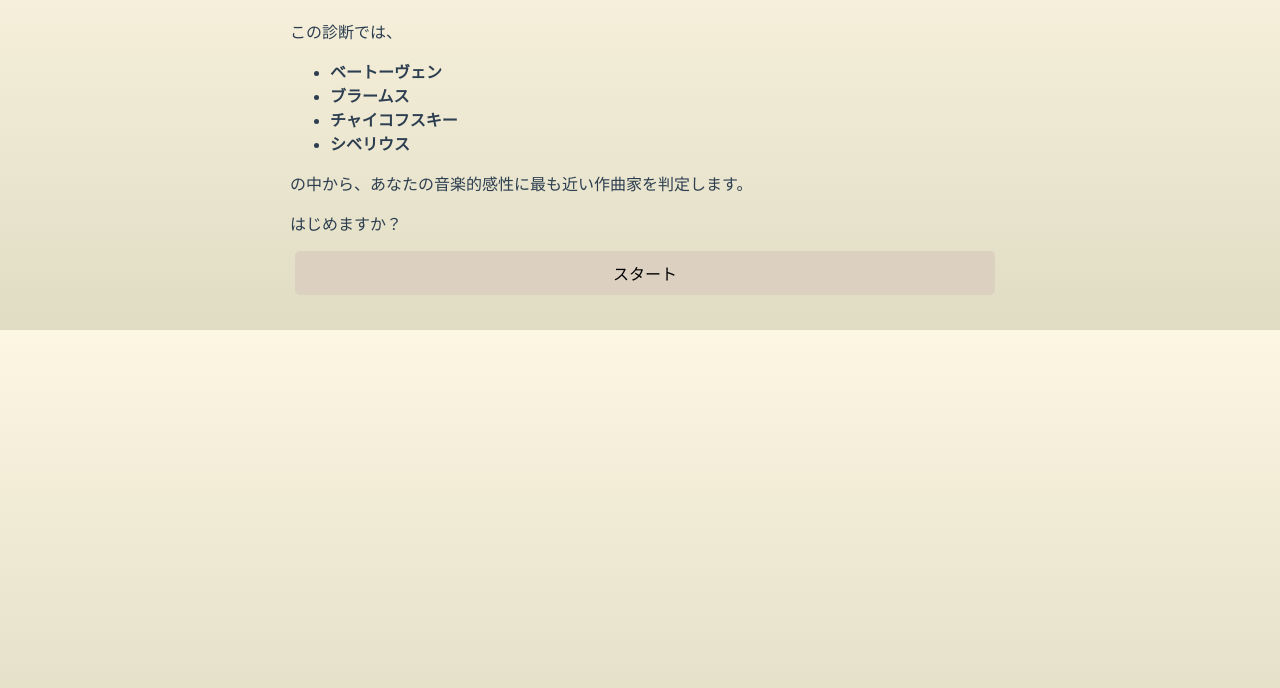
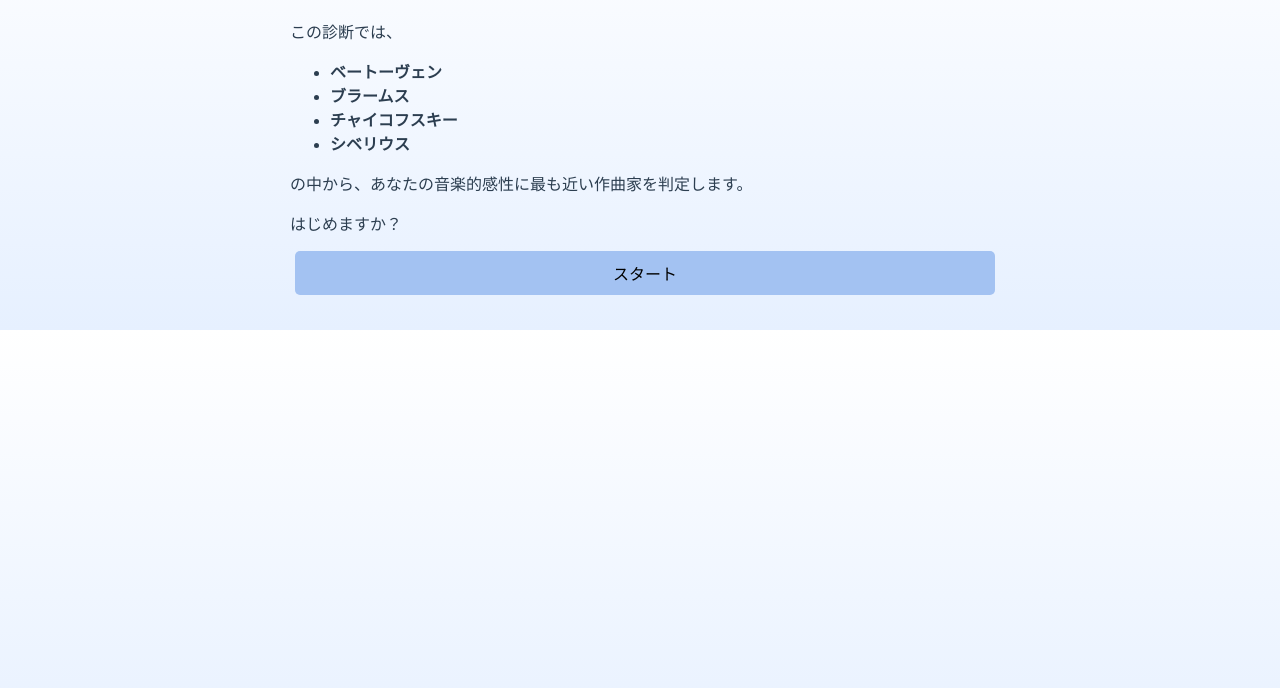
Before and after one commit to mmmusic-music/composer-matcher, a plain HTML site: page index.html in a window 1280 px wide. Shown: the part 112-800 px from the top of the page. Drawn offline with nearby package versions, Linux system fonts and the light colour scheme.

Commit message:
Update index.html

```diff
--- a/index.html
+++ b/index.html
@@ -8,7 +8,7 @@
   <style>
     body {
       font-family: "Yu Mincho", serif;
-      background: linear-gradient(to bottom, #fdf6e3, #e0dcc3);
+      background: linear-gradient(to bottom, #ffffff, #e6f0ff);
       padding: 30px;
       color: #2c3e50;
       max-width: 700px;
@@ -27,7 +27,7 @@
       padding: 10px 20px;
       font-size: 16px;
       border: none;
-      background-color: #dcd0c0;
+      background-color: #a3c2f2;
       cursor: pointer;
       border-radius: 5px;
       display: block;
@@ -35,7 +35,7 @@
       transition: transform 0.2s ease;
     }
     button:hover {
-      background-color: #c0b283;
+      background-color: #7aa9e6;
       transform: scale(1.05);
     }
     img {
```
